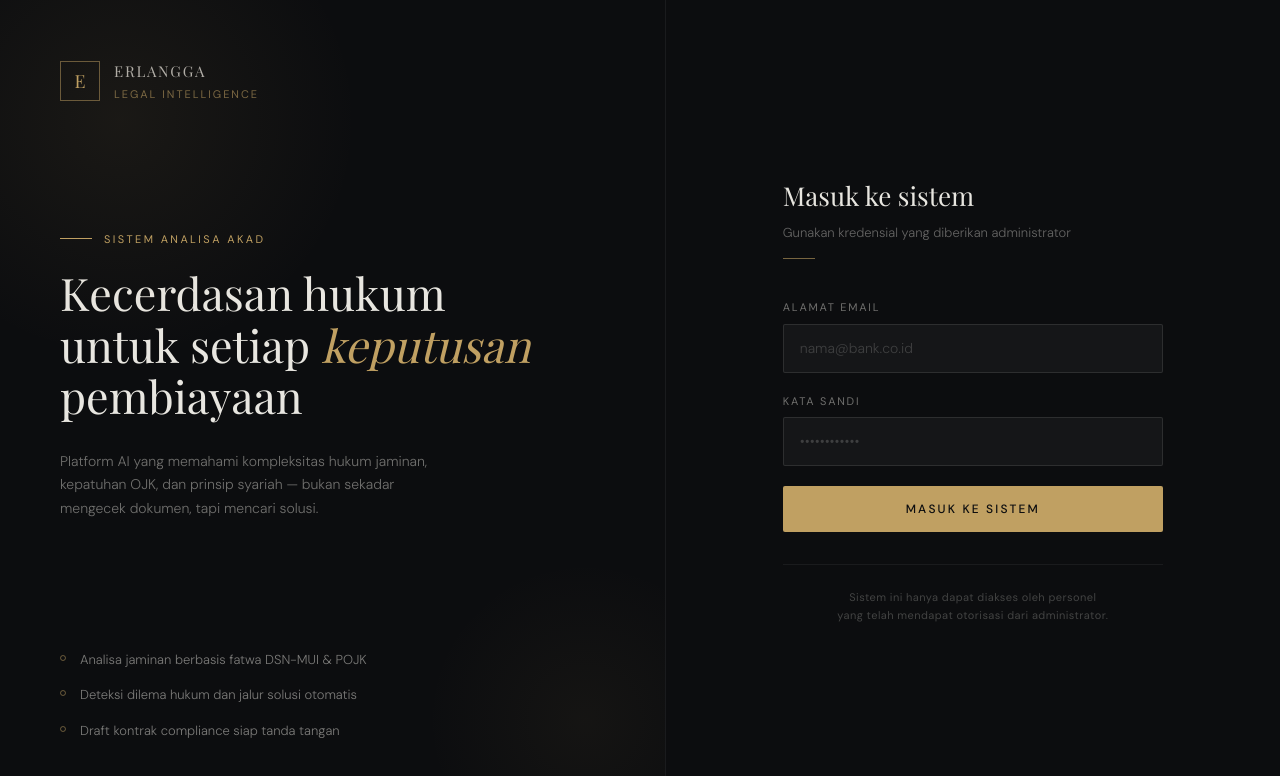
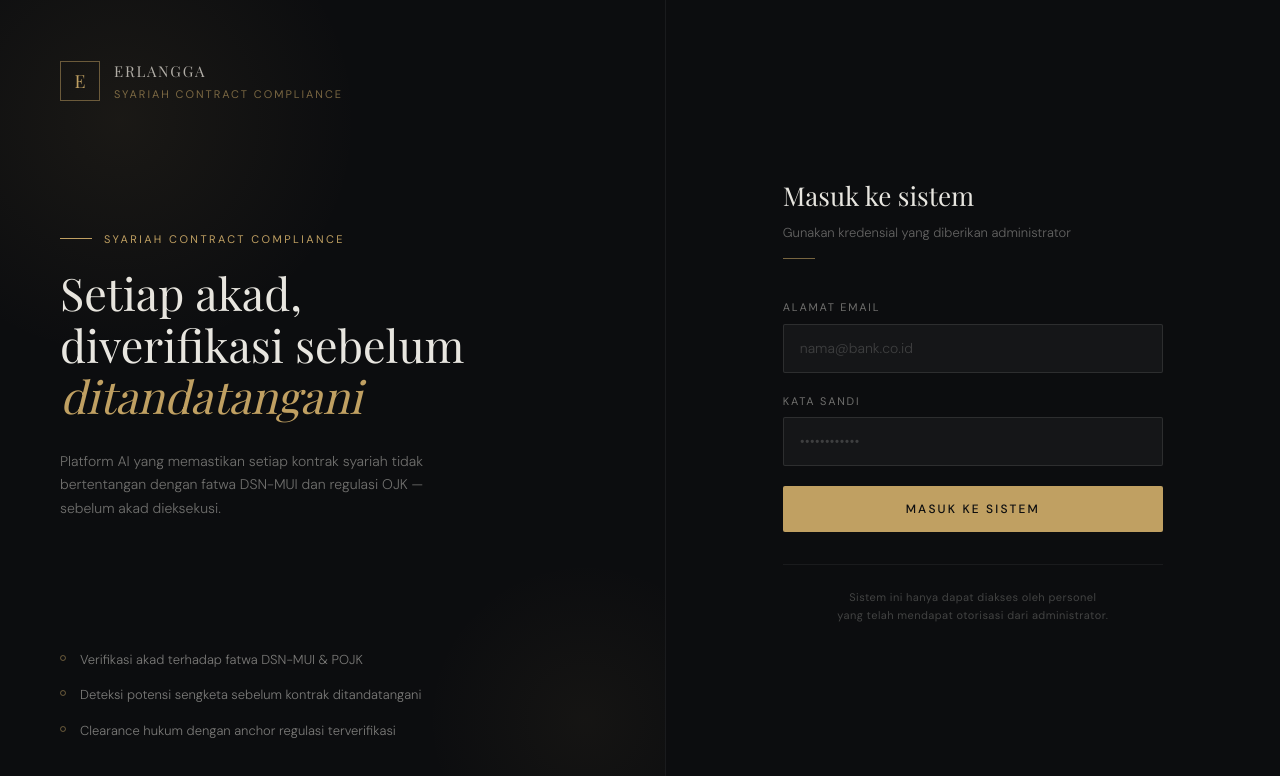
Before and after one commit to hendy-unggul/elang-lawfirm, a Next.js app: page /login in a window 1280 px wide. Shown: the top 776 px of the page. Built offline with nearby package versions, Linux system fonts and the light colour scheme; no server answers.

Commit message:
Revise branding and headline for Syariah compliance
Updated branding and headline text to reflect new focus on Syariah Contract Compliance.

```diff
--- a/app/login/page.tsx
+++ b/app/login/page.tsx
@@ -371,29 +371,29 @@ export default function LoginPage() {
             <div className="brand-sigil">E</div>
             <div>
               <div className="brand-name">Erlangga</div>
-              <div className="brand-tagline">Legal Intelligence</div>
+              <div className="brand-tagline">Syariah Contract Compliance</div>
             </div>
           </div>
 
           <div className="login-headline">
-            <div className="headline-eyebrow">Sistem Analisa Akad</div>
+            <div className="headline-eyebrow">Syariah Contract Compliance</div>
             <h1 className="headline-main">
-              Kecerdasan hukum<br />
-              untuk setiap <em>keputusan</em><br />
-              pembiayaan
+              Setiap akad,<br />
+              diverifikasi sebelum<br />
+              <em>ditandatangani</em>
             </h1>
             <p className="headline-sub">
-              Platform AI yang memahami kompleksitas hukum jaminan,
-              kepatuhan OJK, dan prinsip syariah — bukan sekadar
-              mengecek dokumen, tapi mencari solusi.
+              Platform AI yang memastikan setiap kontrak syariah
+              tidak bertentangan dengan fatwa DSN-MUI dan regulasi OJK —
+              sebelum akad dieksekusi.
             </p>
           </div>
 
           <div className="feature-list">
             {[
-              'Analisa jaminan berbasis fatwa DSN-MUI & POJK',
-              'Deteksi dilema hukum dan jalur solusi otomatis',
-              'Draft kontrak compliance siap tanda tangan',
+              'Verifikasi akad terhadap fatwa DSN-MUI & POJK',
+              'Deteksi potensi sengketa sebelum kontrak ditandatangani',
+              'Clearance hukum dengan anchor regulasi terverifikasi',
             ].map((f, i) => (
               <div className="feature-item" key={i}>
                 <div className="feature-dot" />
```
